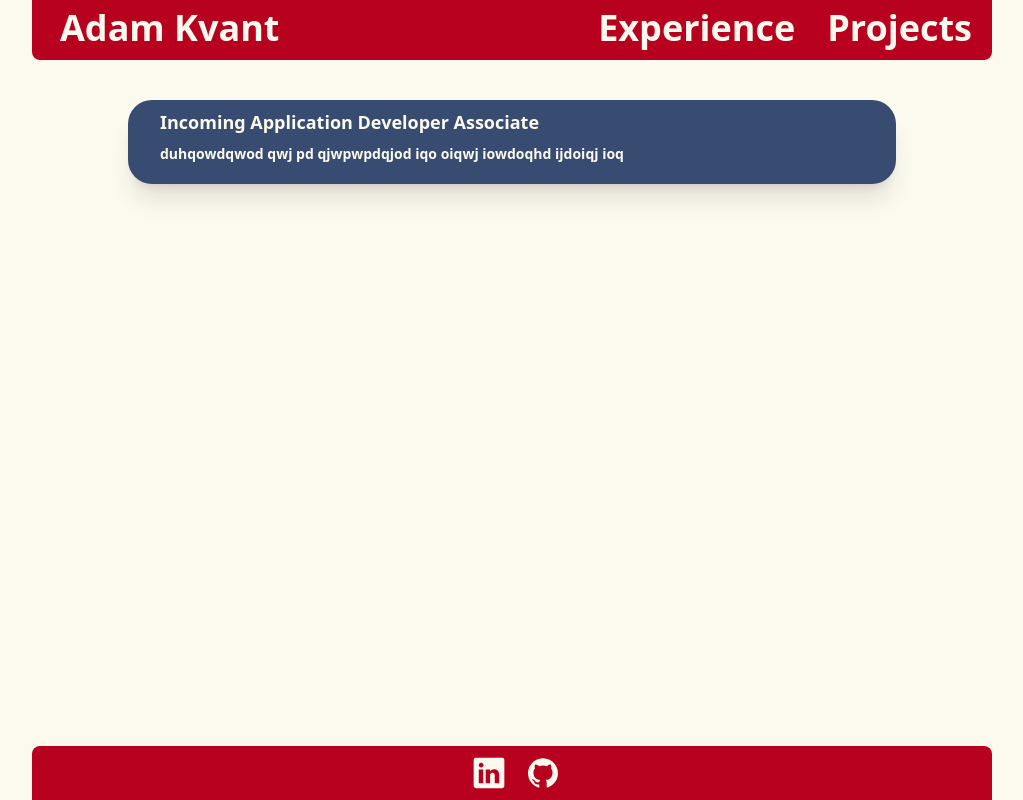
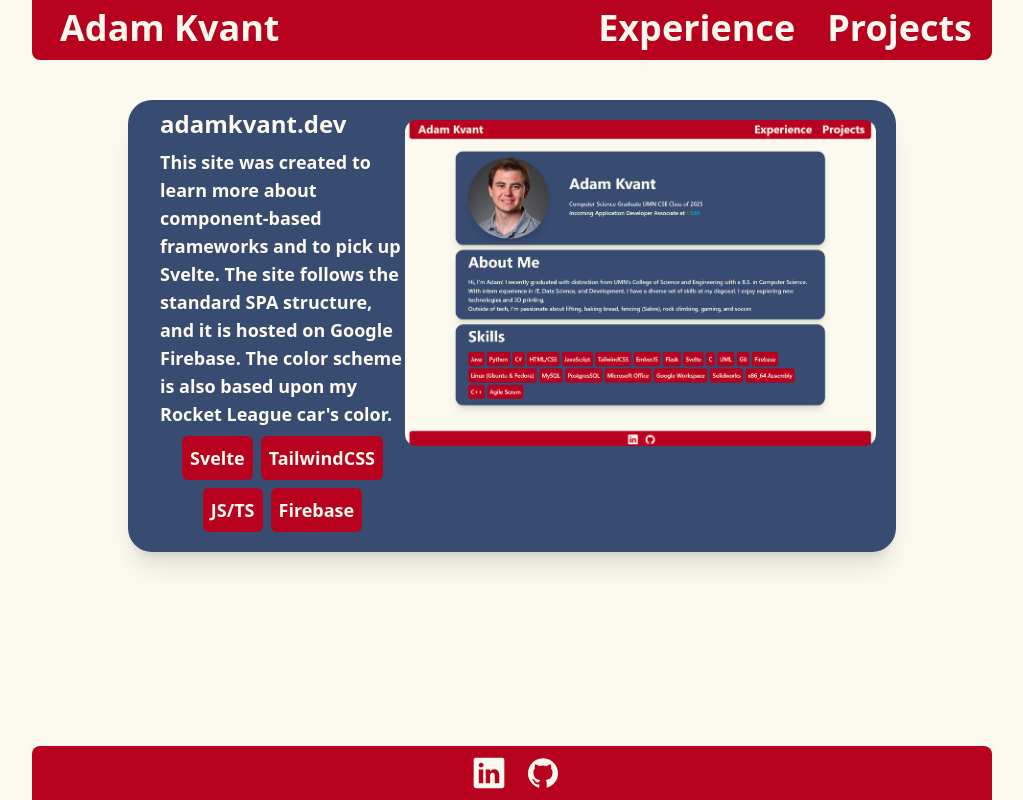
Before and after one commit to AdamKvant/AdamKvantSite, a SvelteKit app: page /projects in a window 1280 px wide. Shown: the whole page, without its empty margins (128-1151 px from the left). Built offline with nearby package versions, Linux system fonts and the light colour scheme.

Commit message:
Styled projects

```diff
--- a/src/components/Card.svelte
+++ b/src/components/Card.svelte
@@ -12,7 +12,7 @@
       {#if description}
       <br>
       {/if}
-      <div class="flex flex-wrap gap-2">
+      <div class="flex flex-wrap justify-center gap-2">
         {#each tags as tag}
           <Tag text={tag}/>
         {/each}
--- a/src/components/Projects.svelte
+++ b/src/components/Projects.svelte
@@ -1,26 +1,33 @@
 <script>
     export let projects = [
       {
-        title: "Incoming Application Developer Associate",
-        description: "duhqowdqwod qwj pd qjwpwpdqjod iqo oiqwj iowdoqhd ijdoiqj ioq",
-        source: "",
-        alt: "",
+        title: "adamkvant.dev",
+        description: "This site was created to learn more about component-based frameworks and to pick up Svelte. The site follows the standard SPA structure, and it is hosted on Google Firebase. The color scheme is also based upon my Rocket League car's color.",
+        tags: ["Svelte","TailwindCSS","JS/TS","Firebase"],
+        source: "AKSitePic.png",
+        alt: "adamkvant.dev picture",
     },
     ];
+    import Tag from "./Tag.svelte";
   </script>
 
   <div class="flex flex-col space-y-4 w-full items-center my-10">
     {#each projects as item}
-      <div class="Card">
-        <div class="mt-2 mb-0 ml-8 space-y-2 mr-4">
-          <h2 class="text-lg font-bold text-[#FCFAEE]">{item.title}</h2>
+      <div class="Card flex flex-row">
+        <div class="mt-2 mb-0 ml-8 space-y-2 w-1/3">
+          <h2 class="text-2xl font-bold text-[#FCFAEE]">{item.title}</h2>
           {#if item.description}
-            <div class="text-sm">{item.description}</div>
+            <div class="">{item.description}</div>
           {/if}
+          <div class="flex flex-wrap justify-center gap-2">
+            {#each item.tags as tag}
+              <Tag text={tag}/>
+            {/each}
+          </div>
         </div>
-        <div>
+        <div class="w-2/3 pr-5 pt-5">
           {#if item.source}
-          <img src="images/{item.source}" alt={item.alt}>
+          <img class="rounded-xl" src="images/{item.source}" alt={item.alt}>
           {/if}
         </div>
       </div>
```
Also changed, not shown: static/images/AKSitePic.png (added).
